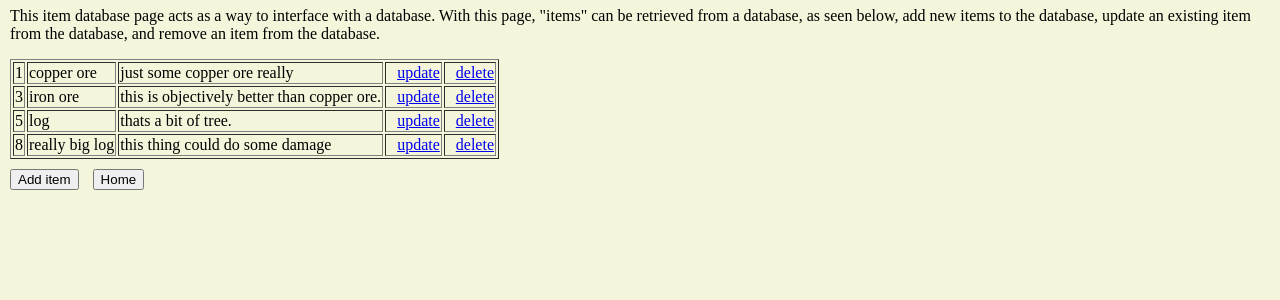
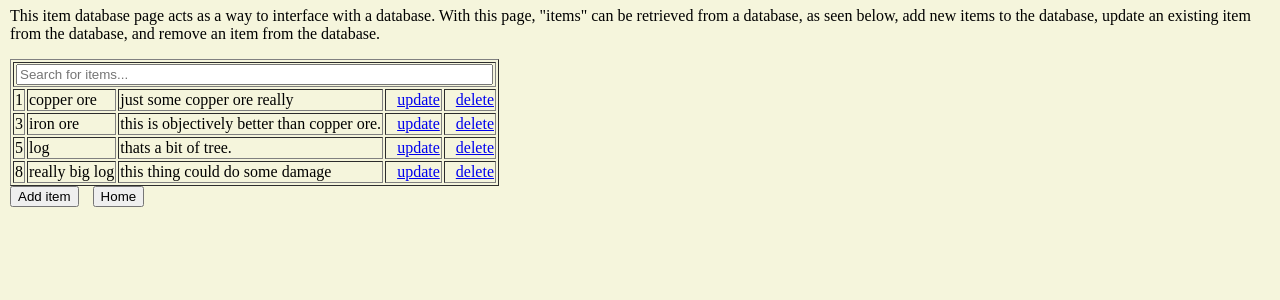
Before and after one commit to Jamie-Carter-GitHub/Learning-Django, a Django app: page /django/ in a window 1280 px wide. Shown: the part 45-345 px from the top of the page. Run offline with Django 3.2, Linux system fonts and the light colour scheme; data comes from the database, SQL or seed files in the repository; both versions use the stored data as it was after the commit.

Commit message:
javascript search
added a basic JavaScript function to search through the items in the table.

```diff
--- a/djangoproject/items/static/items/index.css
+++ b/djangoproject/items/static/items/index.css
@@ -30,8 +30,10 @@ a
 {
     margin-left:10px;
 }
-table
+.container
 {
-    margin-left:10px;
-    margin-bottom:10px;
+	margin-left:10px;
 }
+th input {
+	width:calc(100% - 10px);
+}
--- /dev/null
+++ b/djangoproject/items/static/items/search.js
@@ -0,0 +1,31 @@
+function searchTable()
+{
+	//set up variables and link to html elements
+	var input;
+	var filter;
+	var table;
+	var	tr;
+	var td;
+	var	i;
+	var	txtValue;
+	input = document.getElementById("itemInput");
+	filter = input.value.toUpperCase();
+	table = document.getElementById("itemsTable");
+	tr = table.getElementsByTagName("tr");
+
+
+    // Hide all rows that do not match the filter
+    for (i = 0; i < tr.length; i++) {
+	    td = tr[i].getElementsByTagName("td")[1];
+		if (td) {
+			txtValue = td.textContent || td.innerText;
+			if (txtValue.toUpperCase().indexOf(filter) > -1) {
+				tr[i].style.display = "";
+			}
+			else{
+				tr[i].style.display = "none";
+			}
+		}
+	}
+
+}
--- a/djangoproject/items/templates/index.html
+++ b/djangoproject/items/templates/index.html
@@ -3,6 +3,7 @@
 <HTML>
     <head>
         <link rel="stylesheet" href="{% static 'items/index.css' %}">
+        <script src="{% static 'items/search.js' %}"></script>
     </head>
 <body>
 
@@ -16,7 +17,9 @@ add new items to the database, update an existing item from the database,
 and remove an item from the database.
 </p>
 
-<table border="1">
+<div id="itemContainer" class="container">
+    <table border="1", id="itemsTable">
+        <th colspan="5"><input type="text" id="itemInput" placeholder="Search for items..." onkeyup='searchTable()'></input></th>
         {% for item in items %}
         <tr>
         <td>{{ item.id }}</td>
@@ -27,6 +30,8 @@ and remove an item from the database.
         </tr>
         {% endfor %}
         </table>
+</div>
+
 
 <a href="add/"><button>Add item</button></a>
 
```
Also changed, not shown: djangoproject/db.sqlite3. Lines whose indentation alone changed are shown as unchanged.
